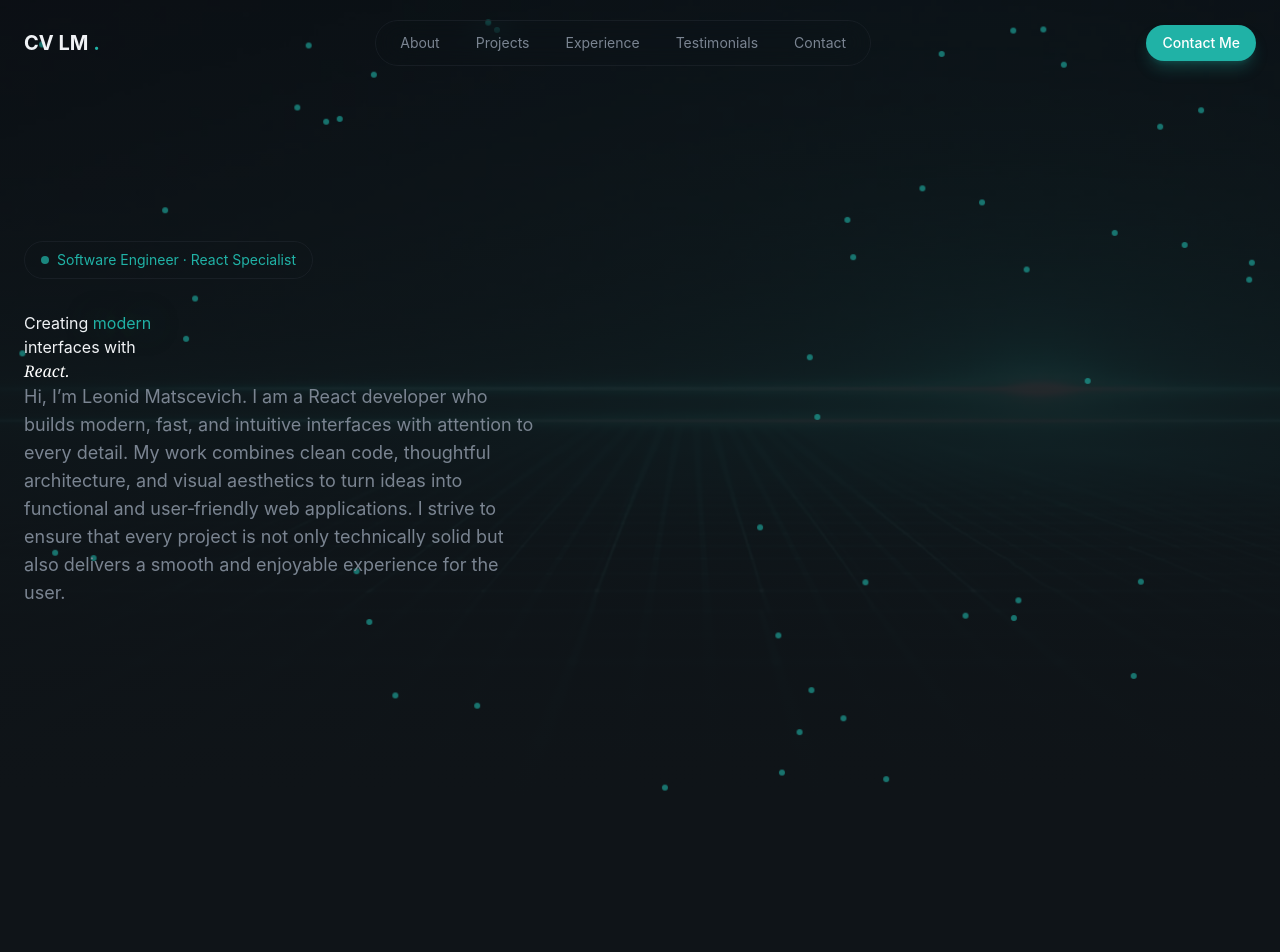
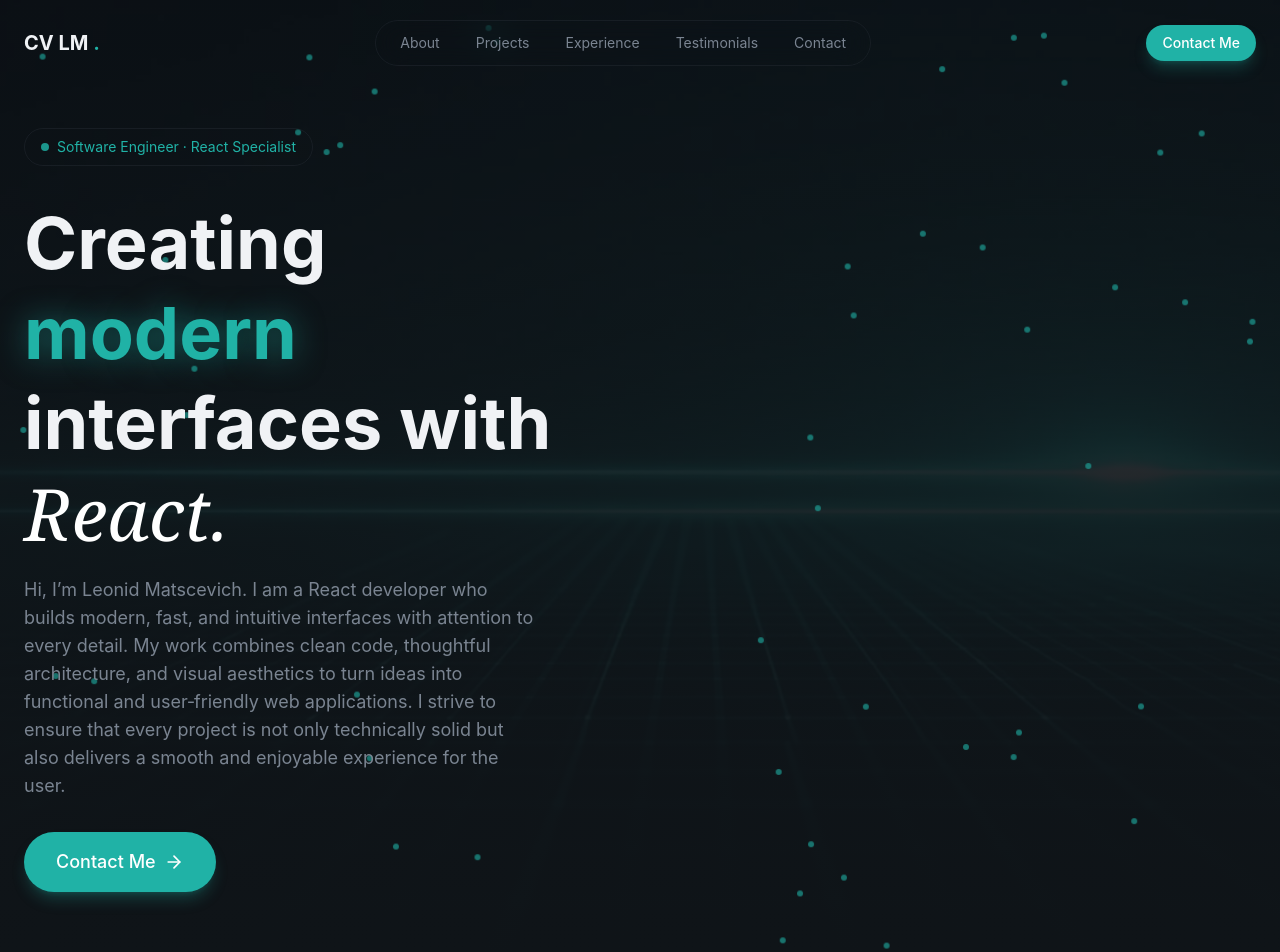
Before and after one commit to SpiriT-L/cv-portfolio, a React (Vite) app: page / in a window 1280 px wide. Shown: the top 952 px of the page. Before the commit the page ends 800 px from the top, so only its background shows below. Built offline with nearby package versions, Linux system fonts and the light colour scheme.

Commit message:
Revamped Hero section to include  Button component

```diff
--- a/src/App.tsx
+++ b/src/App.tsx
@@ -1,5 +1,5 @@
 import { Navbar } from '@/layout/Navbar.tsx';
-import Hero from './section/Hero'
+import Hero from '@/section/Hero'
 
 function App() {
   return (
--- a/src/components/Button.tsx
+++ b/src/components/Button.tsx
@@ -1,5 +1,5 @@
 interface LayoutProps {
-  children: string;
+  children: React.ReactNode;
   className?: string;
   size?: 'sm' | 'default' | 'lg';
 }
--- a/src/index.css
+++ b/src/index.css
@@ -98,6 +98,28 @@
     animation: fade-in 0.8s ease-out both;
   }
 
+  .animation-delay-100 {
+    animation-delay: 100ms;
+  }
+  .animation-delay-200 {
+    animation-delay: 200ms;
+  }
+  .animation-delay-300 {
+    animation-delay: 300ms;
+  }
+  .animation-delay-400 {
+    animation-delay: 400ms;
+  }
+  .animation-delay-500 {
+    animation-delay: 500ms;
+  }
+    .animation-delay-600 {
+    animation-delay: 600ms;
+  }
+    .animation-delay-800 {
+    animation-delay: 800ms;
+  }
+
   @keyframes slow-drift {
     0%,
     100% {
--- a/src/section/Hero.tsx
+++ b/src/section/Hero.tsx
@@ -1,3 +1,5 @@
+import { Button } from '@/components/Button';
+import { ArrowRight } from 'lucide-react';
 import { useMemo } from 'react';
 
 const generateDots = () => {
@@ -50,17 +52,33 @@ const Hero = () => {
               </span>
             </div>
             {/* headline */}
-            <div>
-              <h1>
+            <div className='space-y-4'>
+              <h1 className='text-5xl md:text-6xl lg:text-7xl font-bold leading-tight animate-fade-in animation-delay-100'>
                 Creating <span className='text-primary glow-text'>modern</span>
                 <br />
                 interfaces with
                 <br />
-                <span className='font-serif italic font-normal text-white'>React.</span>
+                <span className='font-serif italic font-normal text-white'>
+                  React.
+                </span>
               </h1>
-              <p className='text-lg text-muted-foreground max-w-lg'>
-                Hi, I’m Leonid Matscevich. I am a React developer who builds modern, fast, and intuitive interfaces with attention to every detail. My work combines clean code, thoughtful architecture, and visual aesthetics to turn ideas into functional and user‑friendly web applications. I strive to ensure that every project is not only technically solid but also delivers a smooth and enjoyable experience for the user.
+              <p className='text-lg text-muted-foreground max-w-lg animate-fade-in animation-delay-200'>
+                Hi, I’m Leonid Matscevich. I am a React developer who builds
+                modern, fast, and intuitive interfaces with attention to every
+                detail. My work combines clean code, thoughtful architecture,
+                and visual aesthetics to turn ideas into functional and
+                user‑friendly web applications. I strive to ensure that every
+                project is not only technically solid but also delivers a smooth
+                and enjoyable experience for the user.
               </p>
+            </div>
+            <div>
+              <div>
+                <Button size='lg'>
+                  Contact Me
+                  <ArrowRight className='w-5 h-5' />
+                </Button>
+              </div>
             </div>
           </div>
           {/* right column content */}
```
